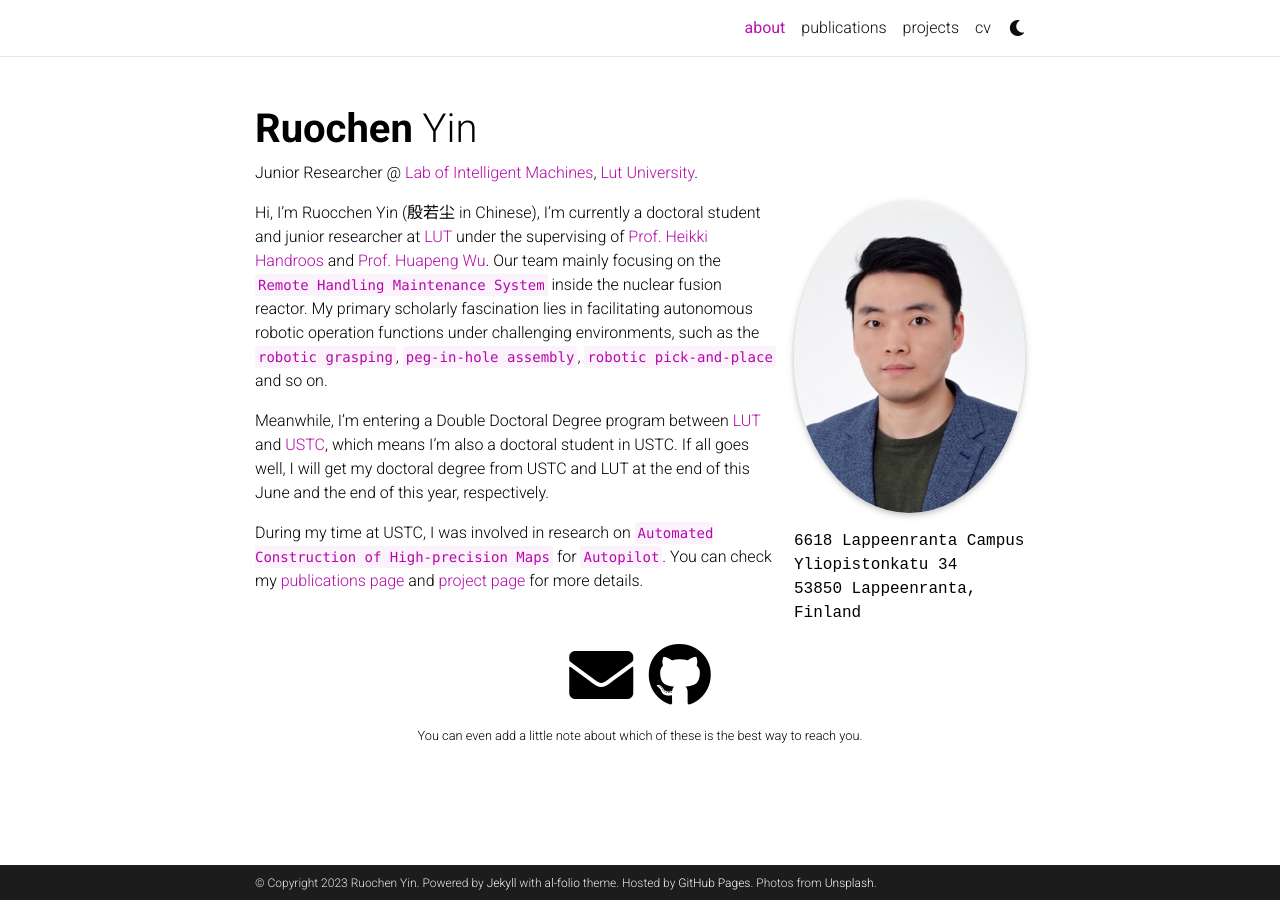
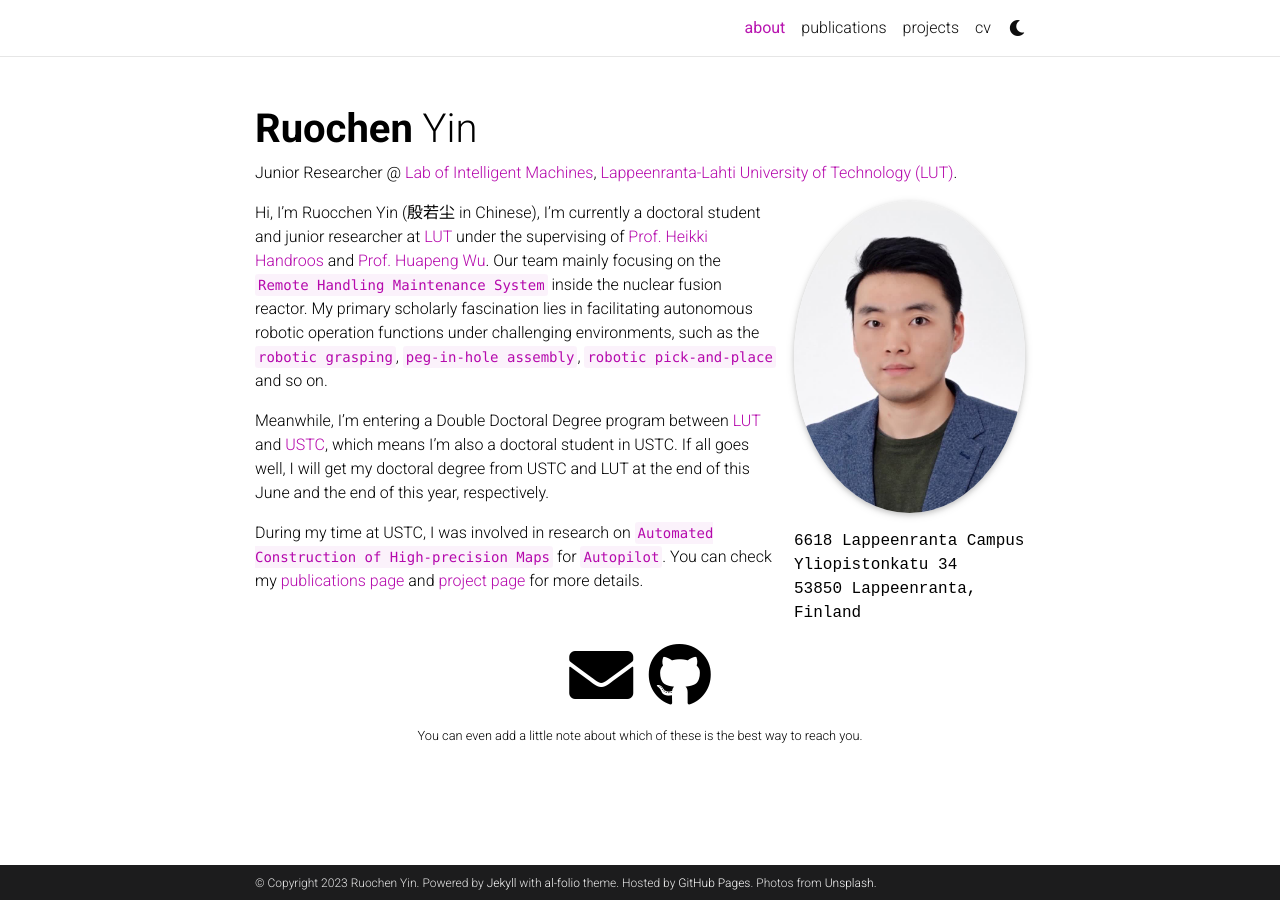
Before and after one commit to rolandying/rolandying.github.io, a Jekyll site: the page built from _pages/about.md, in a window 1280 px wide. Built offline with Jekyll 4.4.1, drawn with Linux system fonts in a browser that asks for light colours; comment, search, counter and statistics services are not loaded; a style sheet for code colours, icons or effects is not loaded.

Commit message:
Update about.md

```diff
--- a/_pages/about.md
+++ b/_pages/about.md
@@ -2,7 +2,7 @@
 layout: about
 title: about
 permalink: /
-subtitle: Junior Researcher @ <a href='https://www.lut.fi/en/research-groups/laboratory-intelligent-machines'>Lab of Intelligent Machines</a>, <a href='https://www.lut.fi/en'>Lut University</a>.
+subtitle: Junior Researcher @ <a href='https://www.lut.fi/en/research-groups/laboratory-intelligent-machines'>Lab of Intelligent Machines</a>, <a href='https://www.lut.fi/en'>Lappeenranta-Lahti University of Technology (LUT)</a>.
 
 profile:
   align: right
```
